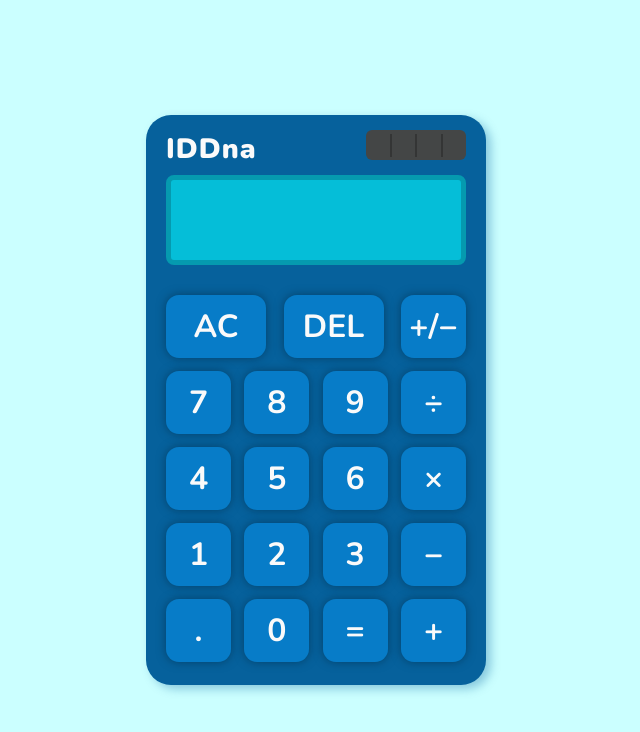
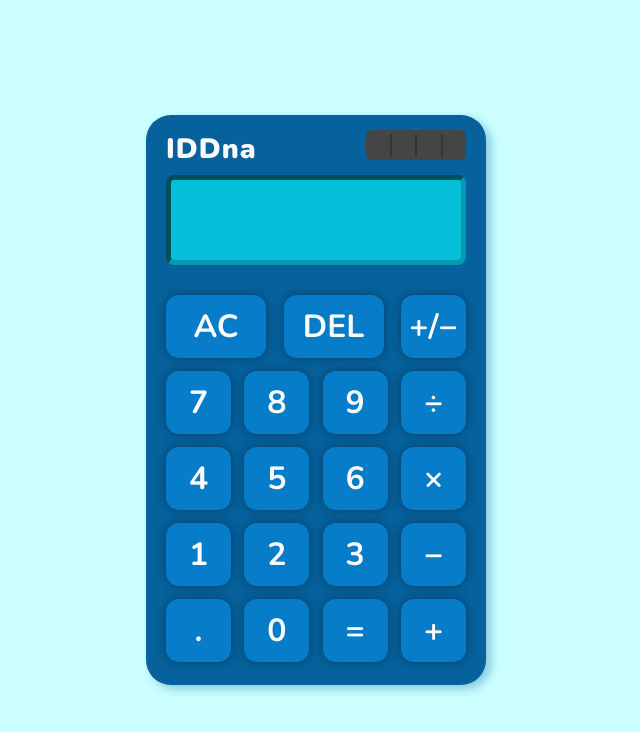
Before and after one commit to romaleks/Calculator, a plain HTML site: page index.html in a window 1280 px wide. Shown: the whole page, without its empty margins (324-964 px from the left). Drawn offline with nearby package versions, Linux system fonts and the light colour scheme.

Commit message:
Change display's border

```diff
--- a/style.css
+++ b/style.css
@@ -48,7 +48,7 @@ body {
 }
 .calculator__display {
    background-color: #05BED8;
-   border: 5px solid #059AAF;
+   border: 5px inset #059AAF;
    border-radius: 8px;
    font-family: digital;
    font-size: 42px;
```
